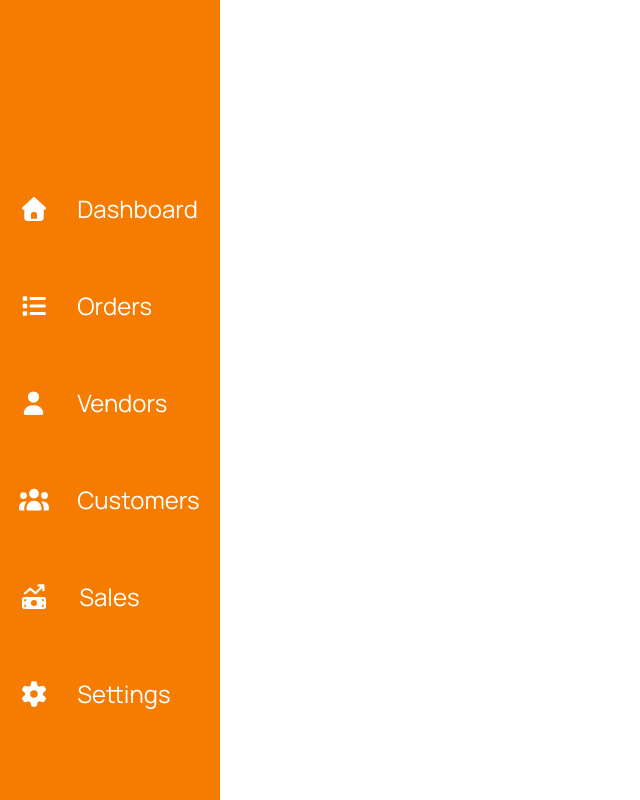
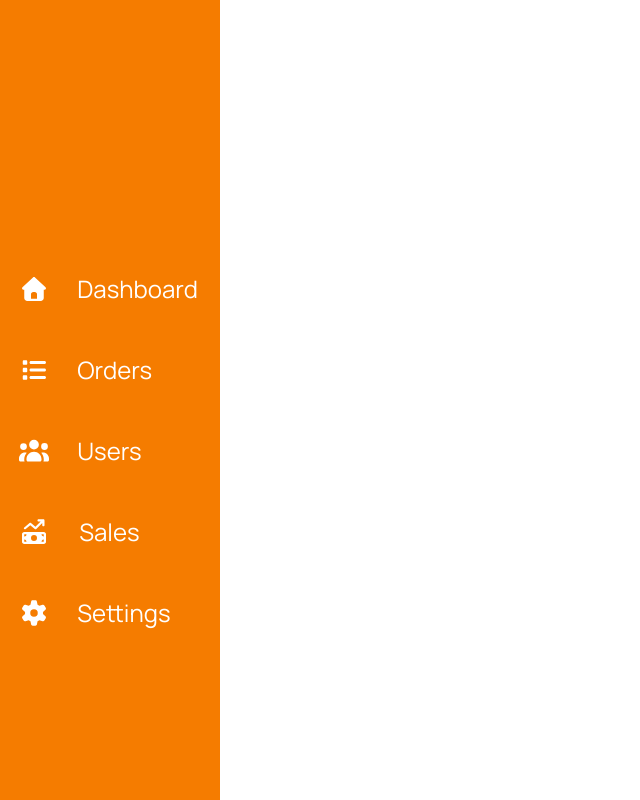
Before and after one commit to akirachix/gorzo-frontend-web, a React (Create React App) app: page /sidebar in a window 1280 px wide. Shown: the whole page, without its empty margins (0-640 px from the left). Built offline with nearby package versions, Linux system fonts and the light colour scheme.

Commit message:
feat:test cases for hamburger menu

```diff
--- a/src/SharedComponent/SideBar/index.css
+++ b/src/SharedComponent/SideBar/index.css
@@ -32,13 +32,13 @@
 }
 
  .navigation {
-    margin-top: 10em;
+    margin-top: 15em;
     padding: 0;
 }
 
 .navigation li {
     list-style: none;
-    margin: 2.5em 0;
+    margin: 1.5em 0;
     text-align: center;
 }
 
@@ -87,18 +87,7 @@
 
 }
 
-/* .close-btn{
-      display: none;
-  position: absolute;
-  top: 16px;
-  left: 5px;
-  background: none;
-  border: none;
-  font-size: 24px;
-  color: white;
-  z-index: 5000;
 
-} */
 
 .hamburger,.close-btn{
   display: none;
@@ -150,6 +139,28 @@
 
 }
 
+@media (width: 1024px){
+
+   .navigation {
+    margin-top: 5em;
+    padding: 0;
+}
+
+.nav-link {
+
+  font-size: 1.5em;
+}
+
+
+.sidebar {
+
+  width: 310px;
+
+}
+
+
+}
+
 
 
 
@@ -169,7 +180,7 @@
 
 .nav-link:hover,
 .nav-link.active {
-  background-color: white;
+  background-color: #FFFFFF;
   color: #F57C00;
   font-weight: bold;
 }
--- a/src/SharedComponent/SideBar/index.js
+++ b/src/SharedComponent/SideBar/index.js
@@ -3,7 +3,7 @@ import React, { useState } from 'react';
 import { NavLink } from 'react-router-dom';
 
 import { FontAwesomeIcon } from '@fortawesome/react-fontawesome';
-import { faUser, faUsers, faMoneyBillTrendUp, faList, faGear, faHome } from '@fortawesome/free-solid-svg-icons';
+import {  faUsers, faMoneyBillTrendUp, faList, faGear, faHome } from '@fortawesome/free-solid-svg-icons';
 import { FaBars, FaTimes } from 'react-icons/fa';
 import './index.css';
 
@@ -15,21 +15,18 @@ const Sidebar = () => {
 
   return (
     <>
-      {/* Show hamburger when sidebar is closed */}
       {!isOpen && (
         <button className="hamburger" onClick={toggleSidebar}>
           <FaBars />
         </button>
       )}
 
-      {/* Show close icon when sidebar is open */}
       {isOpen && (
         <button className="close-btn" onClick={toggleSidebar}>
           <FaTimes />
         </button>
       )}
 
-      {/* Sidebar */}
       <div className={`sidebar ${isOpen ? 'open' : ''}`}>
         <ul className="navigation">
           <li>
@@ -44,16 +41,11 @@ const Sidebar = () => {
               <span className="nav-label">Orders</span>
             </NavLink>
           </li>
+
           <li>
-            <NavLink to="/vendors" className="nav-link" onClick={closeSidebar}>
-              <span className="nav-icon"><FontAwesomeIcon icon={faUser} /></span>
-              <span className="nav-label">Vendors</span>
-            </NavLink>
-          </li>
-          <li>
-            <NavLink to="/customers" className="nav-link" onClick={closeSidebar}>
+            <NavLink to="/users" className="nav-link" onClick={closeSidebar}>
               <span className="nav-icon"><FontAwesomeIcon icon={faUsers} /></span>
-              <span className="nav-label">Customers</span>
+              <span className="nav-label">Users</span>
             </NavLink>
           </li>
           <li>
```
Also changed, not shown: 1 other file (tests, documents, lock files or other folders).
